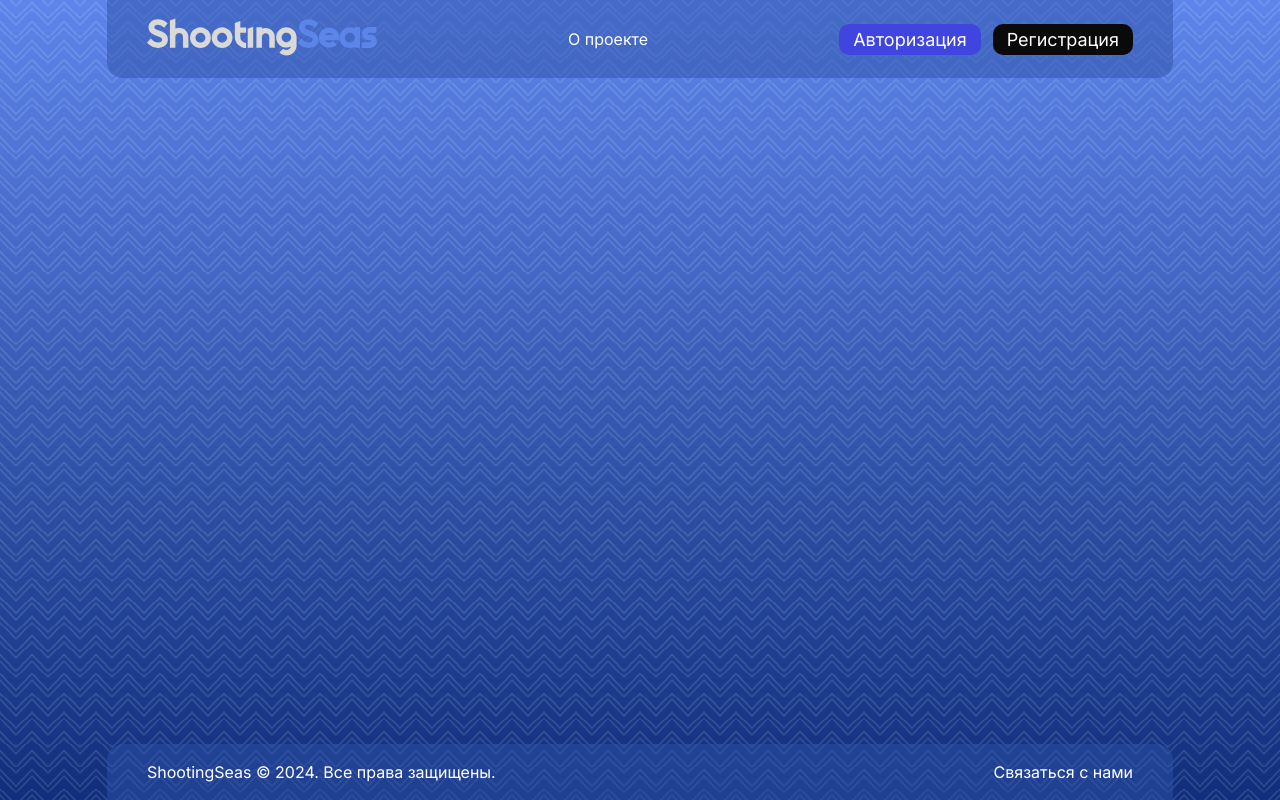
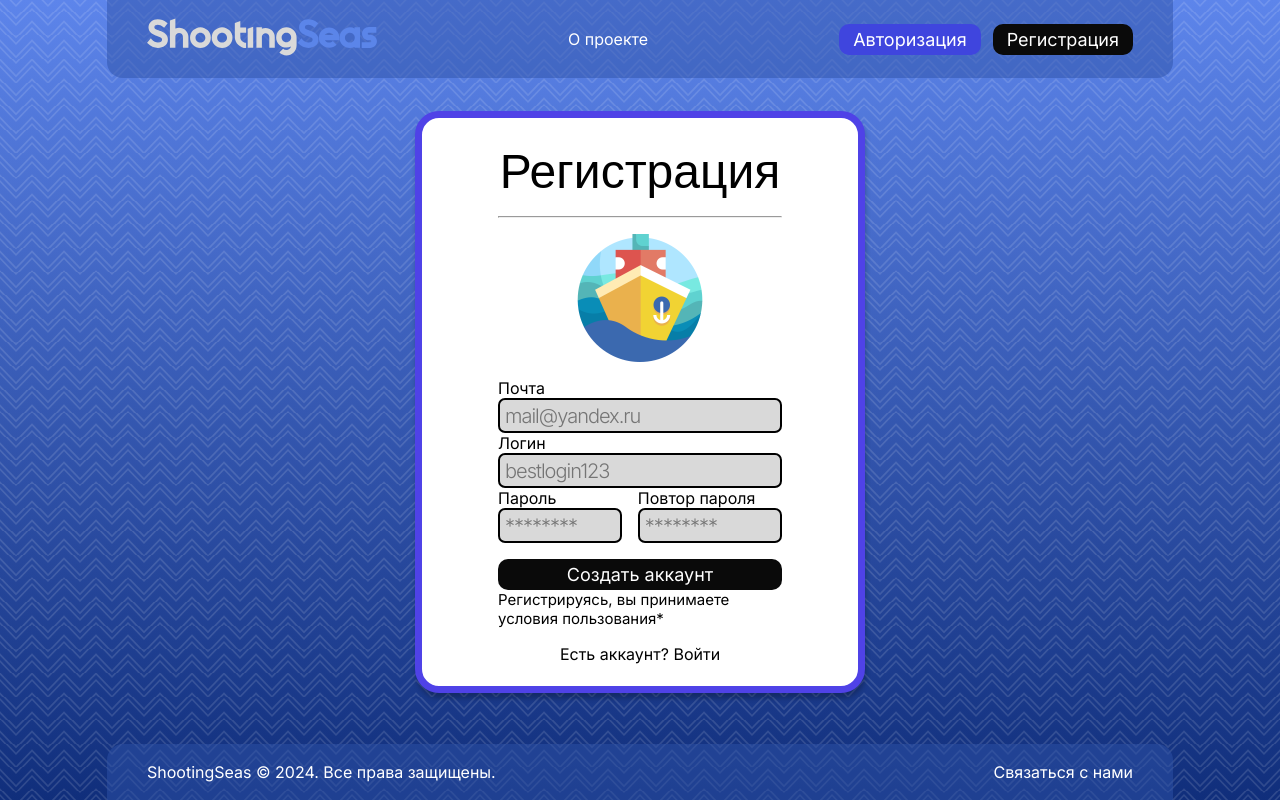
Before and after one commit to N1qro/sea-battle-with-gifts, a React (Vite) app in the folder frontend/: page /register in a window 1280 px wide. Built offline with nearby package versions, Linux system fonts and the light colour scheme.

Commit message:
Published one of the form variants

```diff
--- a/frontend/src/App.tsx
+++ b/frontend/src/App.tsx
@@ -7,13 +7,15 @@
 
 import RootLayout from './layouts/RootLayout'
 import Home from './pages/Home'
+import Login from './pages/Login'
+import Signup from './pages/Signup'
 
 const router = createBrowserRouter(createRoutesFromElements(
   <Route element={<RootLayout/>}>
     <Route index element={<Home/>} />
 
-    <Route path="register" />
-    <Route path="login" />
+    <Route path="register" element={<Signup/>} />
+    <Route path="login" element={<Login/>} />
     <Route path="about" />
 
     <Route path="profile">
--- /dev/null
+++ b/frontend/src/pages/Login.tsx
@@ -0,0 +1,65 @@
+import { useState, ChangeEvent, FormEvent } from 'react'
+import StyledForm, { FormError } from '../styles/StyledForm'
+import { Header3 } from '../styles/TextStyles'
+
+import Input from '../styles/InputElement'
+import FormLogo from "../assets/img/form-control.png"
+import Button from '../components/Button'
+
+function Login() {
+  const [userData, setUserData] = useState({
+    email: "",
+    password: "",
+  })
+
+  const [error] = useState("")
+
+  function handleInput(e: ChangeEvent<HTMLInputElement>) {
+    setUserData(prev => ({...prev, [e.target.id]: e.target.value}))
+  }
+
+  function handleSubmit(e: FormEvent<HTMLFormElement>) {
+    console.log(userData)
+    e.preventDefault()
+  }
+
+  return (
+    <StyledForm onSubmit={handleSubmit}>
+        <Header3>Авторизация</Header3>
+        <hr />
+        <img width={128} height={128} src={FormLogo} alt="form-logo" />
+
+        <div>
+            <div>
+                <label htmlFor="email">Почта</label>
+                <br />
+                <Input
+                    id="email"
+                    type="text"
+                    placeholder="vladdislav@mail.ru"
+                    onChange={handleInput}
+                    value={userData.email} />
+            </div>
+            <div>
+                <label htmlFor="password">Пароль</label>
+                <br />
+                <Input
+                    id="password"
+                    type="password"
+                    placeholder="********"
+                    onChange={handleInput}
+                    value={userData.password} />
+            </div>
+            {error && <FormError>{error}</FormError>}
+            <Button $color="black" type="submit">Войти</Button>
+        </div>
+
+        <nav>
+            <p>Не помните пароль? Восстановить</p>
+            <p>Нет аккаунта? Зарегистрироваться</p>
+        </nav>
+    </StyledForm>
+  )
+}
+
+export default Login
--- /dev/null
+++ b/frontend/src/pages/Signup.tsx
@@ -0,0 +1,86 @@
+import { useState } from 'react'
+import StyledForm, { OneRow, FieldWrapper } from '../styles/StyledForm'
+import Button from '../components/Button'
+import { Header3 } from '../styles/TextStyles'
+import FormLogo from "../assets/img/form-control.png"
+import Input from '../styles/InputElement'
+import { SubText } from '../styles/TextStyles'
+
+
+function Signup() {
+    const [ userData, setUserData ] = useState({
+        email: "",
+        login: "",
+        password: "",
+        password2: "",
+    })
+
+    function handleInput(e: ChangeEvent<HTMLInputElement>) {
+        setUserData(prev => ({...prev, [e.target.id]: e.target.value}))
+    }
+
+    function handleSubmit(e: FormEvent<HTMLFormElement>) {
+        console.log(userData)
+        e.preventDefault()
+    }
+
+    return (
+        <StyledForm>
+            <Header3>Регистрация</Header3>
+            <hr />
+            <img width={128} height={128} src={FormLogo} alt="form-logo" />
+            <FieldWrapper>
+                <div>
+                    <label htmlFor="">Почта</label>
+                    <br />
+                    <Input
+                        id="login"
+                        placeholder='mail@yandex.ru'
+                        type="text"
+                        onChange={handleInput}
+                    />
+                </div>
+                <div>
+                    <label htmlFor="">Логин</label>
+                    <br />
+                    <Input
+                        id="login"
+                        placeholder='bestlogin123'
+                        type="text"
+                        onChange={handleInput}
+                    />
+                </div>
+                <div>
+                    <OneRow>
+                        <p>
+                            <label htmlFor="">Пароль</label>
+                            <Input
+                                id="password"
+                                placeholder='********'
+                                type="password"
+                                onChange={handleInput}
+                            />
+                        </p>
+                        <p>
+                            <label htmlFor="">Повтор пароля</label>
+                            <Input
+                                id="password2"
+                                placeholder='********'
+                                type="password"
+                                onChange={handleInput}
+                            />
+                        </p>
+                    </OneRow>
+                </div>
+                <Button $color="black" type="submit">Создать аккаунт</Button>
+                <SubText>Регистрируясь, вы принимаете условия пользования*</SubText>
+            </FieldWrapper>
+
+            <nav>
+                <p>Есть аккаунт? Войти</p>
+            </nav>
+        </StyledForm>
+    )
+}
+
+export default Signup
--- /dev/null
+++ b/frontend/src/styles/InputElement.tsx
@@ -0,0 +1,14 @@
+import styled from "styled-components";
+import { navtext_style } from "../styles/TextStyles"
+
+const Input = styled.input`
+    ${navtext_style}
+
+    border-radius: 7px;
+    border: 2px solid #000;
+    background: #D9D9D9;
+    min-height: 35px;
+    padding: 0 5px;
+`
+
+export default Input
--- /dev/null
+++ b/frontend/src/styles/StyledForm.tsx
@@ -0,0 +1,50 @@
+import styled from "styled-components";
+import Button from "../components/Button";
+import Input from "./InputElement";
+
+const StyledForm = styled.form`
+    color: black;
+    border-radius: 24px;
+    border: 7px solid #4F42E7;
+    background: #FFF;
+    box-shadow: 1px 5px 5px 0 rgba(0, 0, 0, 0.25);
+    padding: 22px 76px;
+    width: fit-content;
+    gap: 1rem;
+
+    display: flex;
+    flex-direction: column;
+    flex-wrap: nowrap;
+    justify-content: space-between;
+    align-items: center;
+
+    margin-inline: auto;
+    margin-block: auto;
+
+    ${Button} {
+        margin-top: 1rem;
+    }
+
+    ${Button}, ${Input}, hr {
+        width: 100%;
+    }
+`
+
+export const FormError = styled.p`
+    color: red;
+`
+
+export const FieldWrapper = styled.div`
+    width: 284px;
+`
+
+export const OneRow = styled(FieldWrapper)`
+    width: 284px;
+    display: flex;
+    flex-direction: row;
+    flex-wrap: nowrap;
+    gap: 1rem;
+
+`
+
+export default StyledForm
--- /dev/null
+++ b/frontend/src/styles/TextStyles.tsx
@@ -0,0 +1,31 @@
+import styled, { css } from "styled-components";
+
+
+export const navtext_style = css`
+    font-family: Inter, sans-serif;
+    font-size: 20px;
+    font-style: normal;
+    font-weight: 300;
+    line-height: normal;
+    letter-spacing: -1px;
+`
+
+export const subtext_style = css`
+    font-family: Inter, sans-serif;
+    font-size: 15px;
+    font-style: normal;
+    font-weight: 400;
+    line-height: normal;
+`
+
+export const h3_style = css`
+    font-family: Outfit, sans-serif;
+    font-size: 48px;
+    font-style: normal;
+    font-weight: 500;
+    line-height: normal;
+`
+
+export const Header3 = styled.h3`${h3_style}`
+export const SubText = styled.p`${subtext_style}`
+export const NavText = styled.p`${navtext_style}`
```
Also changed, not shown: frontend/src/assets/img/form-control.png (added).
